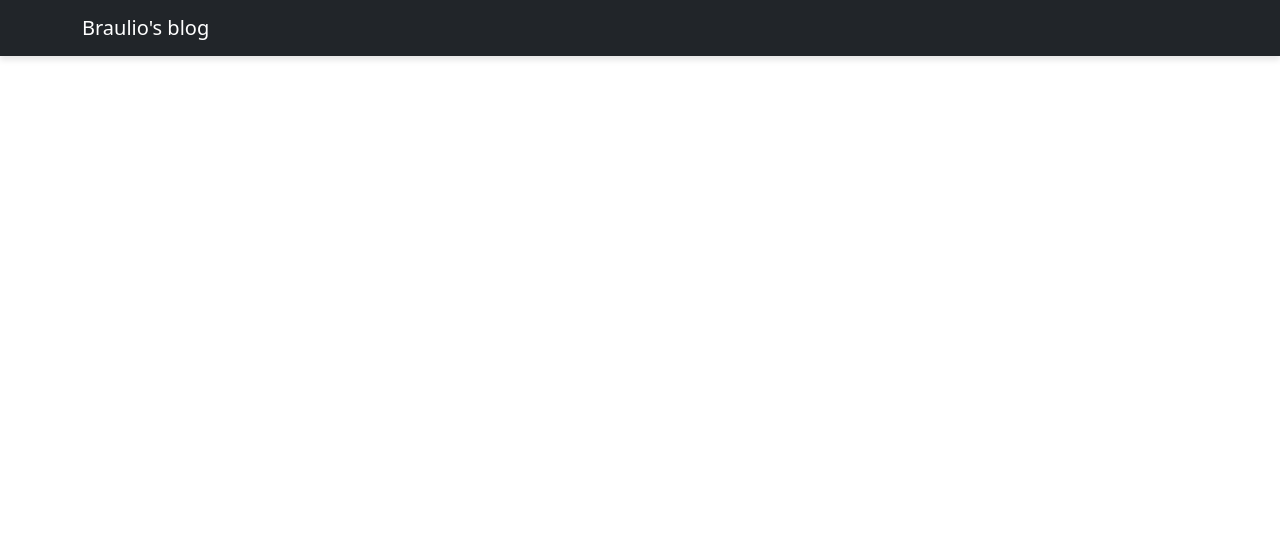
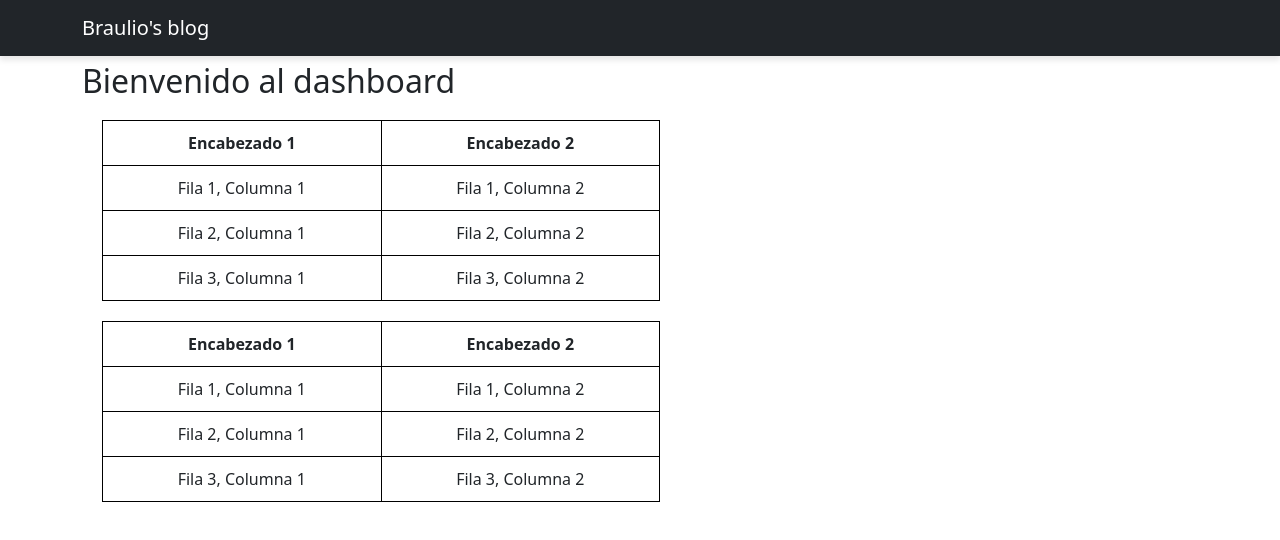
Before and after one commit to Braulio95/blogfrontend, a Vue app: page /dashboard in a window 1280 px wide. Shown: the top 540 px of the page. Built offline with nearby package versions, Linux system fonts and the light colour scheme.

Commit message:
including dashboard

```diff
--- /dev/null
+++ b/src/components/Table.vue
@@ -0,0 +1,55 @@
+<template>
+    <div>
+        <table>
+            <thead>
+                <tr>
+                    <th>Encabezado 1</th>
+                    <th>Encabezado 2</th>
+                </tr>
+            </thead>
+            <tbody>
+                <tr>
+                    <td>Fila 1, Columna 1</td>
+                    <td>Fila 1, Columna 2</td>
+                </tr>
+                <tr>
+                    <td>Fila 2, Columna 1</td>
+                    <td>Fila 2, Columna 2</td>
+                </tr>
+                <tr>
+                    <td>Fila 3, Columna 1</td>
+                    <td>Fila 3, Columna 2</td>
+                </tr>
+            </tbody>
+        </table>
+    </div>
+</template>
+
+<script lang="ts">
+import { defineComponent } from "vue";
+
+export default defineComponent({
+    name: "Table",
+
+  });
+
+</script>
+
+<style scoped>
+
+table {
+      border-collapse: collapse;
+      width: 50%;
+      margin: 20px;
+    }
+
+    table, th, td {
+      border: 1px solid black;
+    }
+
+    th, td {
+      padding: 10px;
+      text-align: center;
+    }
+
+</style>
--- a/src/modules/ArticleDetail.vue
+++ b/src/modules/ArticleDetail.vue
@@ -1,9 +1,11 @@
 <template>
     <div class="article-detail" v-if="article">
-      <h1>{{ article.title }}</h1>
-      <p>{{ article.articleAuthor }}</p>
-      <p>{{ article.articleDate }}</p>
-      <p>{{ article.articleDescription }}</p>
+      <div class="container">
+        <h2>{{ article.title }}</h2>
+        <p>{{ article.articleAuthor }}</p>
+        <p>{{ article.articleDate }}</p>
+        <p>{{ article.articleDescription }}</p>
+      </div>
     </div>
   </template>
 
@@ -28,9 +30,16 @@
       try {
         this.article = await fetchArticleById(id);
       } catch (error) {
-        console.error('Error al obtener los artículos:', error);
+        console.error('Error al obtener el articulo :(', error);
       }
     }
     }
   });
   </script>
+
+<style scoped>
+.article-detail{
+  margin-top: 62px;
+}
+
+</style>
--- /dev/null
+++ b/src/modules/Dashboard.vue
@@ -0,0 +1,45 @@
+<template>
+    <div class="dashboard-container">
+        <div class="container">
+            <h2>Bienvenido al dashboard</h2>
+            <Table></Table>
+            <Table></Table>
+        </div>
+    </div>
+</template>
+
+<script lang="ts">
+import { defineComponent } from "vue";
+import Table from "../components/Table.vue"
+
+export default defineComponent({
+    name: "Dashboard",
+    components:{
+        Table
+    }
+
+  });
+
+</script>
+
+<style scoped>
+
+.dashboard-container{
+    margin-top: 62px;
+}
+table {
+      border-collapse: collapse;
+      width: 50%;
+      margin: 20px;
+    }
+
+    table, th, td {
+      border: 1px solid black;
+    }
+
+    th, td {
+      padding: 10px;
+      text-align: center;
+    }
+
+</style>
--- a/src/router/index.ts
+++ b/src/router/index.ts
@@ -1,10 +1,12 @@
 import { createRouter, createWebHistory } from 'vue-router';
 import MainPage from '../modules/MainPage.vue';
 import ArticleDetail from '../modules/ArticleDetail.vue';
+import Dashboard from '../modules/Dashboard.vue'
 
 const routes = [
     { path: '/', component: MainPage },
     { path: '/:id', name: 'articleDetail', component: ArticleDetail },
+    { path: '/dashboard', name: 'Dashboard', component: Dashboard },
 ];
 
 const router = createRouter({
```
Also changed, not shown: public/users.json (added, +23 -0 lines).
